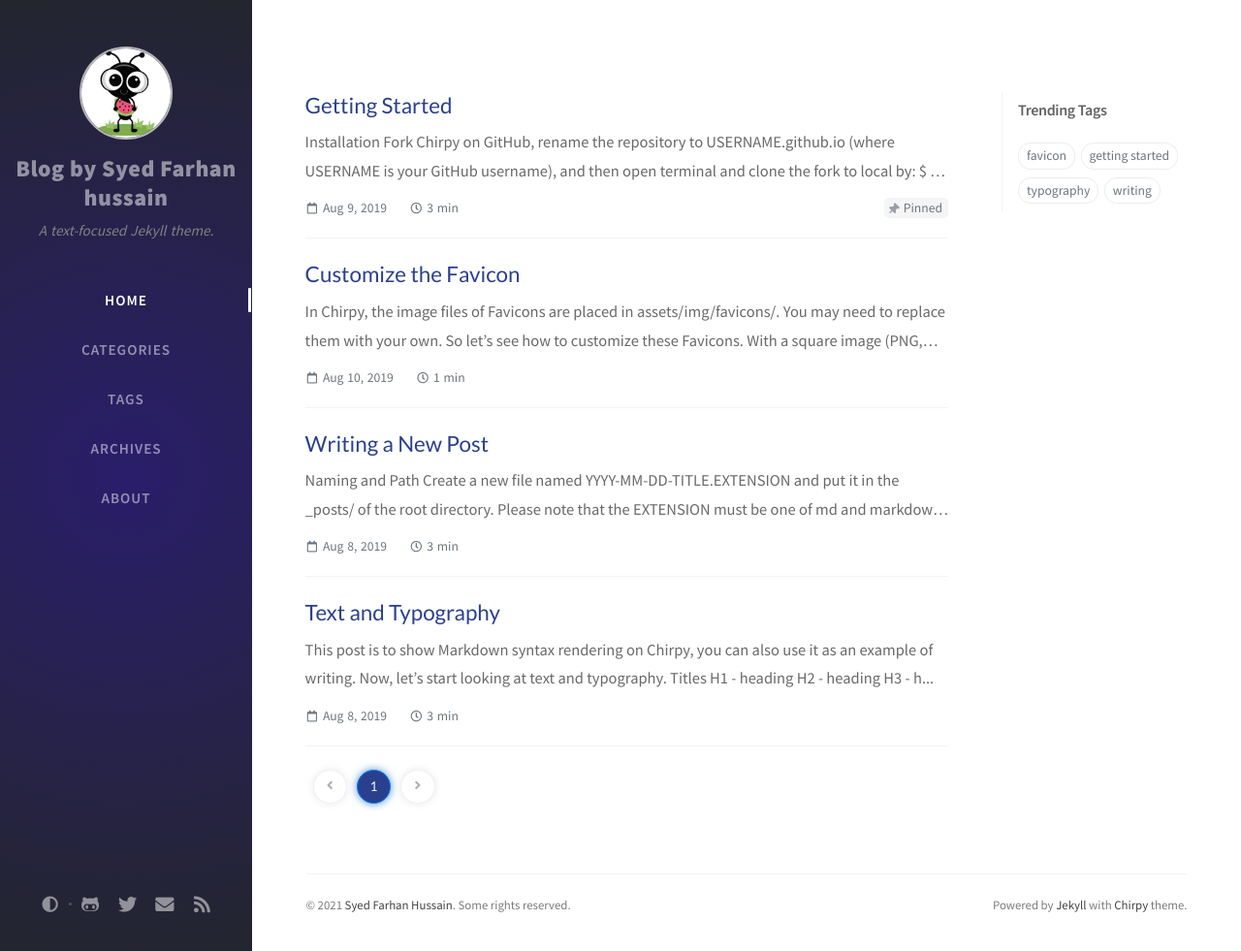
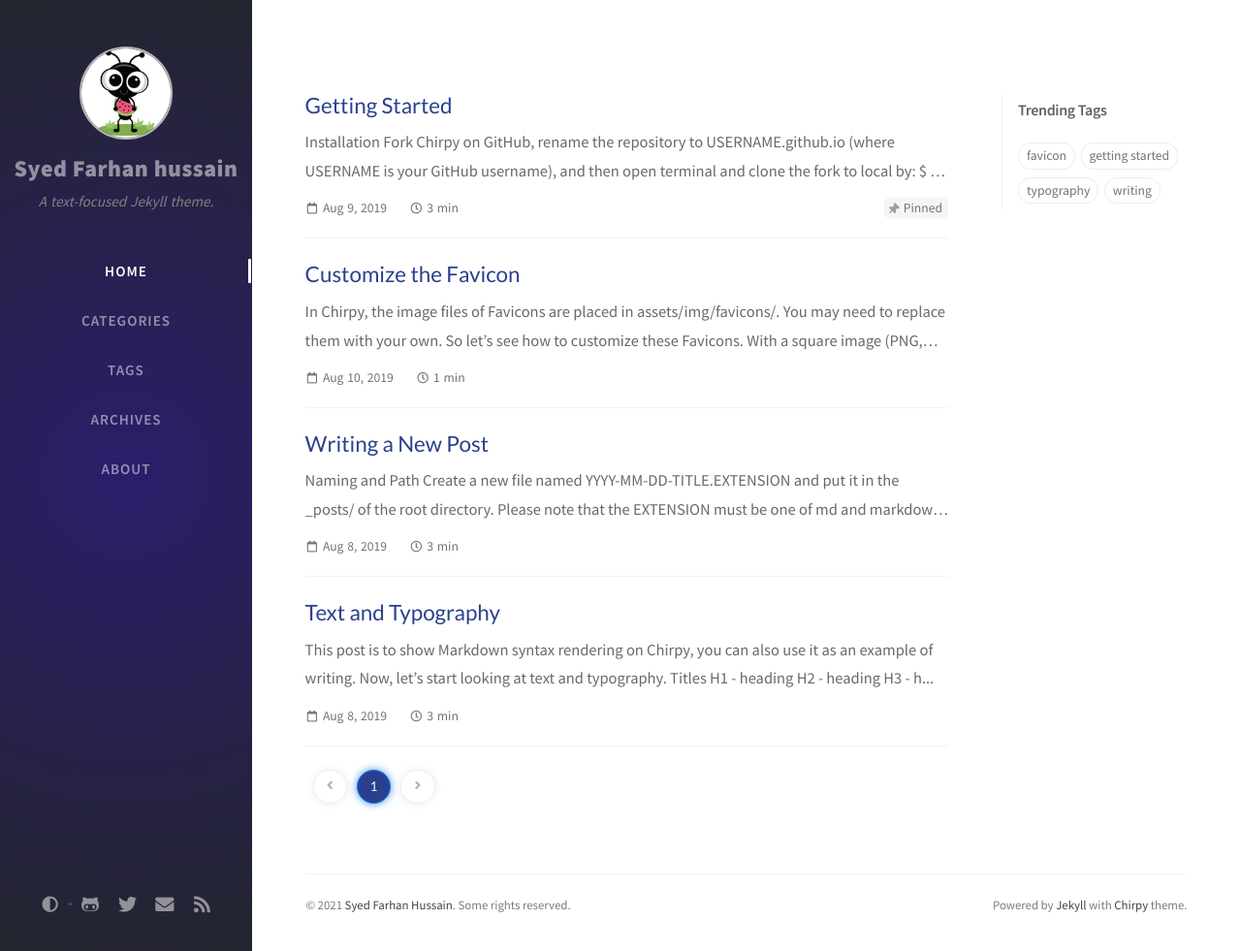
Before and after one commit to farhan1988/blog, a Jekyll site: the page built from index.html, in a window 1280 px wide and 981 px high. Shown: the whole window at 97% size. Built offline with Jekyll 4.4.1, drawn with Linux system fonts in a browser that asks for light colours; nearby versions of some CDN libraries; the list of posts is cut into pages by our own code; comment, search, counter and statistics services are not loaded.

Commit message:
fixing the title

```diff
--- a/_config.yml
+++ b/_config.yml
@@ -7,7 +7,7 @@
 
 # jekyll-seo-tag settings › https://github.com/jekyll/jekyll-seo-tag/blob/master/docs/usage.md
 # --------------------------
-title: Blog by Syed Farhan hussain                          # the main title
+title: Syed Farhan hussain                          # the main title
 
 tagline: A text-focused Jekyll theme.  # it will display as the sub-title
 
```
